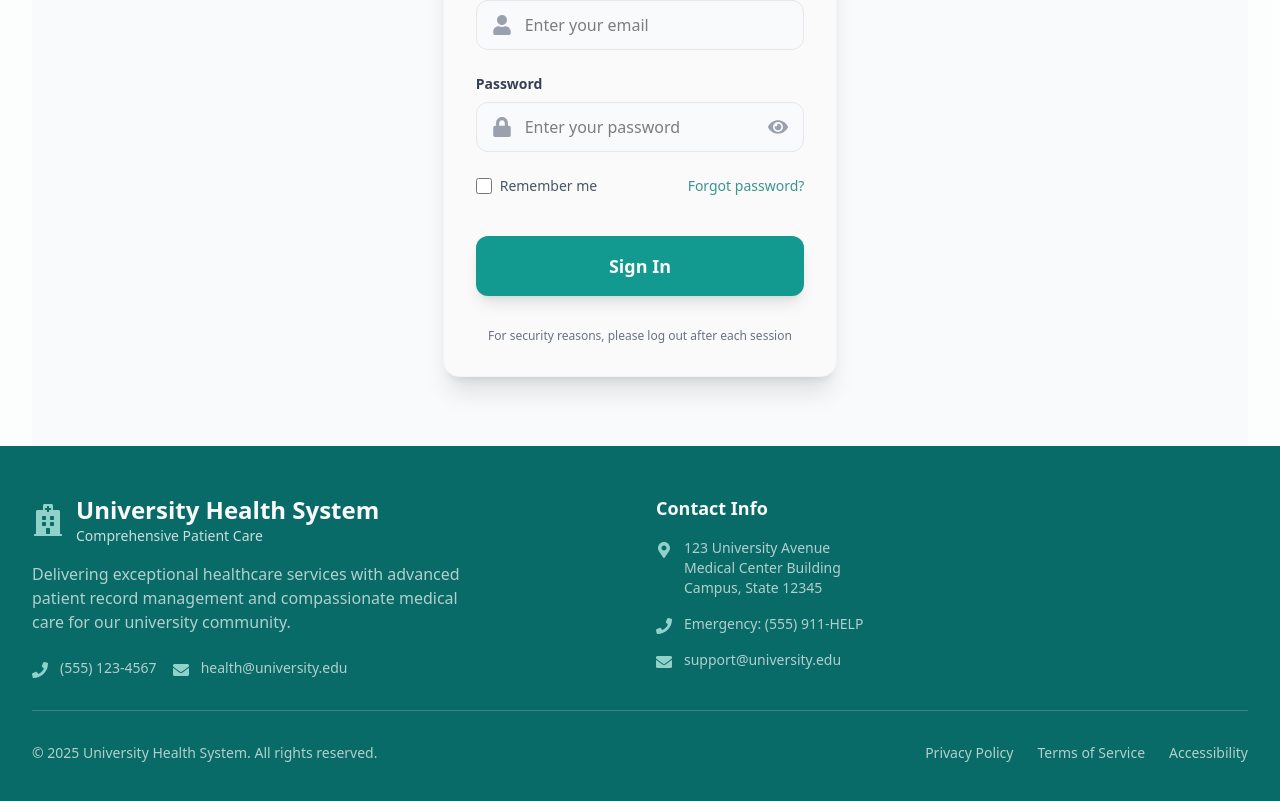
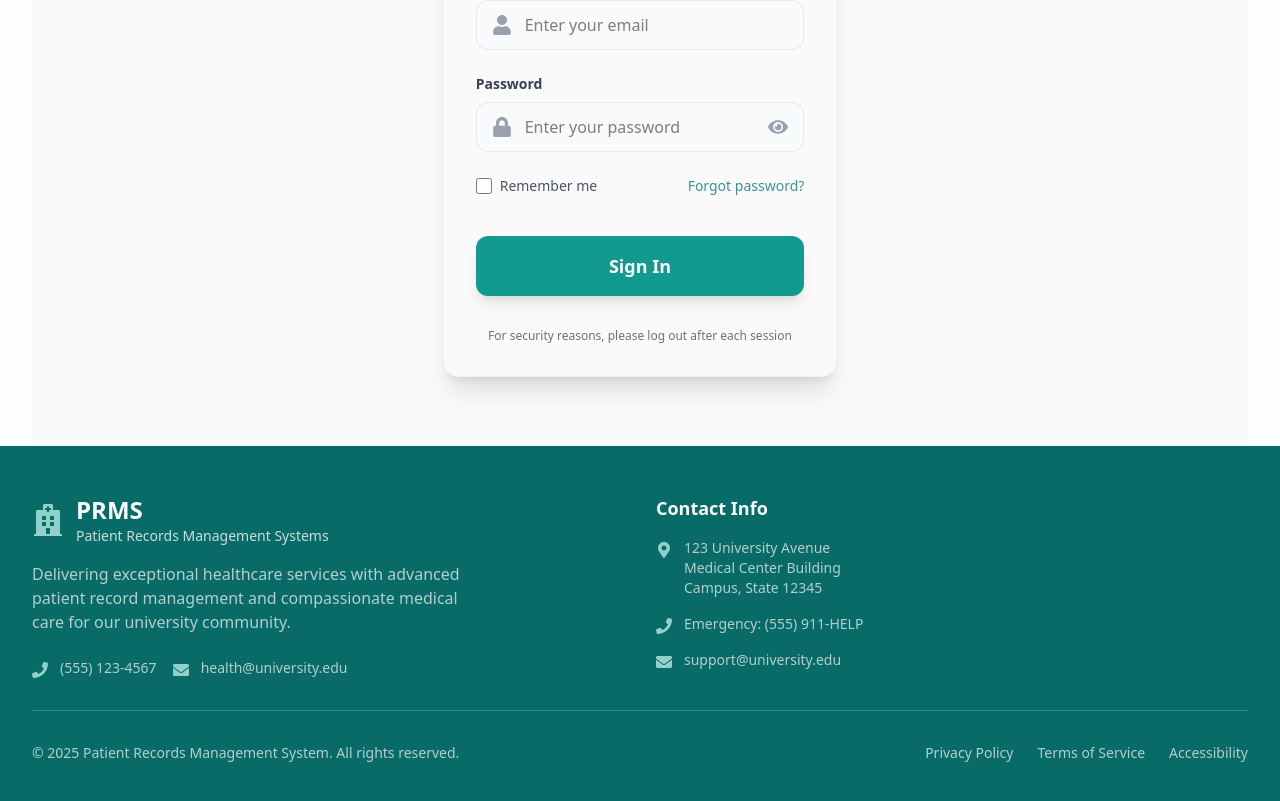
Before and after one commit to Community-Project-Group-01/PRMS, a React (Vite) app in the folder client/: page /login in a window 1280 px wide. Shown: the part 442-1243 px from the top of the page. Built offline with nearby package versions, Linux system fonts and the light colour scheme; no server answers.

Commit message:
footer updated

```diff
--- a/client/src/components/common/Footer.jsx
+++ b/client/src/components/common/Footer.jsx
@@ -51,9 +51,9 @@ const Footer = () => {
             <div className="flex items-center space-x-3 mb-4">
               <FaHospital className="w-8 h-8 text-secondary-dark" />
               <div>
-                <h2 className="text-2xl font-bold">University Health System</h2>
+                <h2 className="text-2xl font-bold">PRMS</h2>
                 <p className="text-white/80 text-sm">
-                  Comprehensive Patient Care
+                  Patient Records Management Systems
                 </p>
               </div>
             </div>
@@ -91,7 +91,7 @@ const Footer = () => {
         {/* Bottom Bar */}
         <div className="border-t border-white/20 mt-8 pt-8 flex flex-col md:flex-row justify-between items-center">
           <p className="text-white/70 text-sm text-center md:text-left">
-            © {new Date().getFullYear()} University Health System. All rights
+            © {new Date().getFullYear()} Patient Records Management System. All rights
             reserved.
           </p>
           <nav className="flex space-x-6 mt-4 md:mt-0">
```
